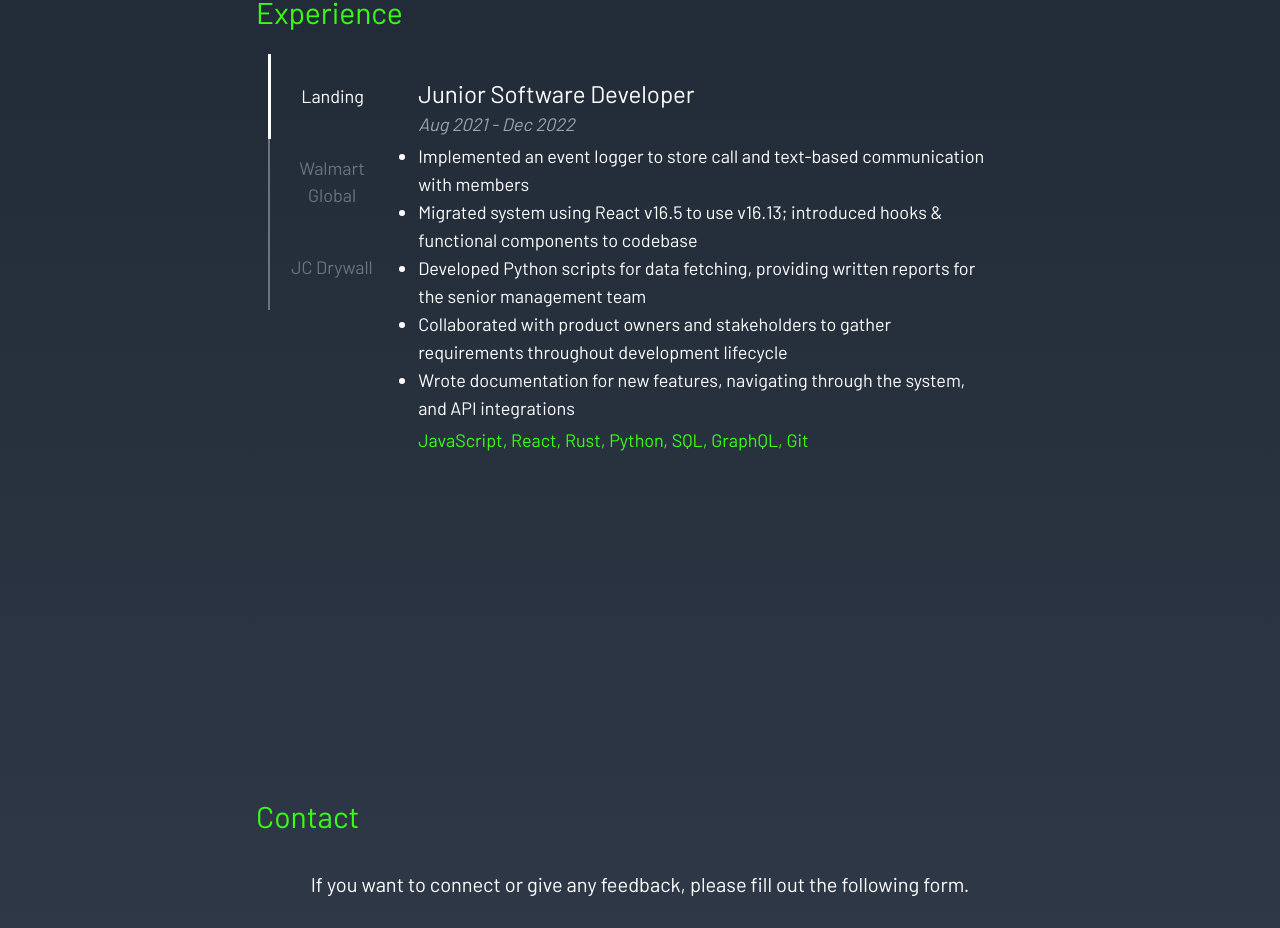
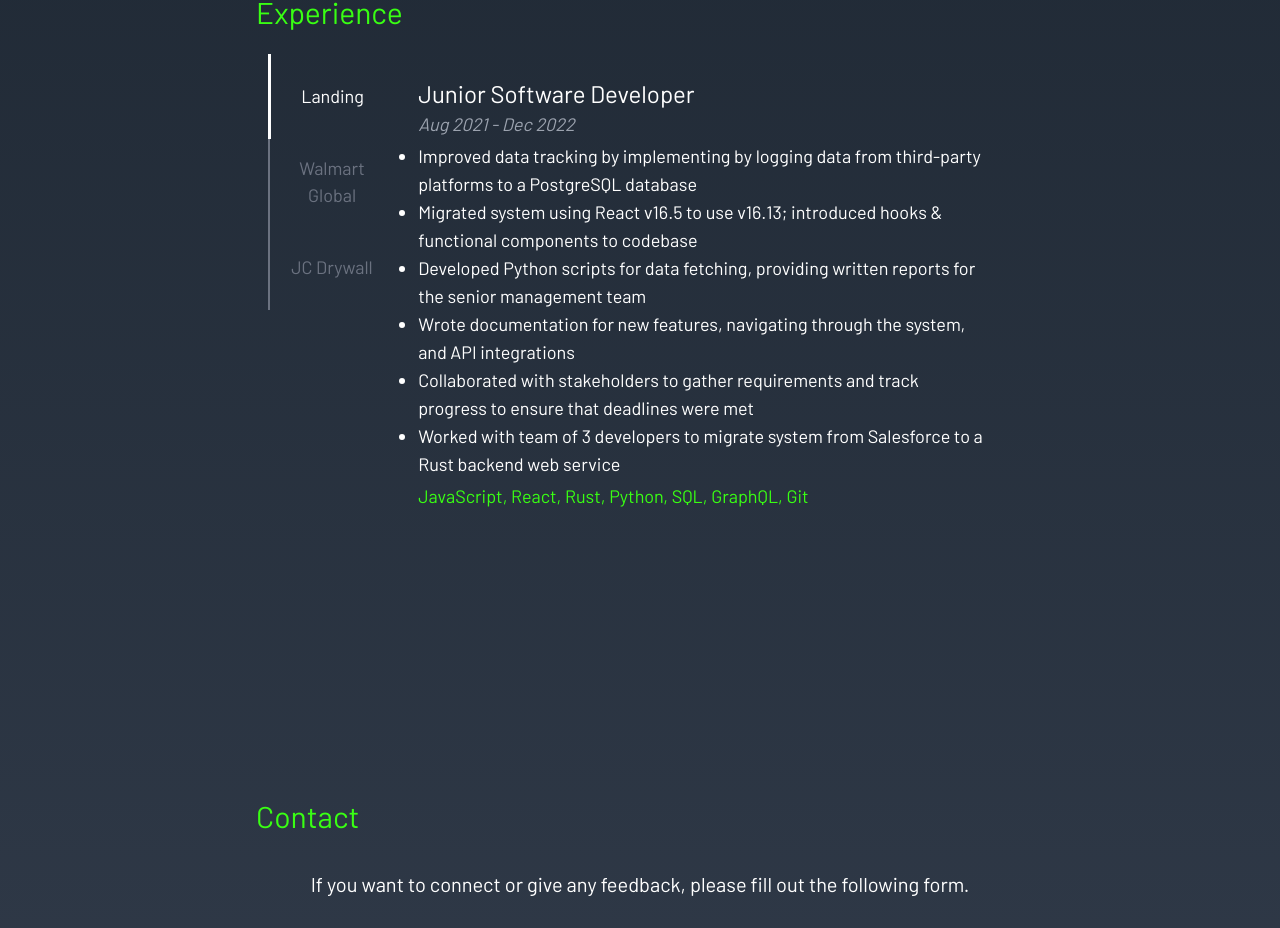
Before and after one commit to armando-valencia/personal-website, a React (Vite) app: page / in a window 1280 px wide. Shown: the part 2310-3238 px from the top of the page. Built offline with nearby package versions, Linux system fonts and the light colour scheme.

Commit message:
Update experience content

```diff
--- a/src/components/Experience.jsx
+++ b/src/components/Experience.jsx
@@ -7,11 +7,12 @@ const jobsData = [
         title: "Junior Software Developer",
         dates: "Aug 2021 - Dec 2022",
         desc: [
-            "Implemented an event logger to store call and text-based communication with members",
+            "Improved data tracking by implementing by logging data from third-party platforms to a PostgreSQL database",
             "Migrated system using React v16.5 to use v16.13; introduced hooks & functional components to codebase",
             "Developed Python scripts for data fetching, providing written reports for the senior management team",
-            "Collaborated with product owners and stakeholders to gather requirements throughout development lifecycle",
             "Wrote documentation for new features, navigating through the system, and API integrations",
+            "Collaborated with stakeholders to gather requirements and track progress to ensure that deadlines were met",
+            "Worked with team of 3 developers to migrate system from Salesforce to a Rust backend web service",
         ],
         skills: "JavaScript, React, Rust, Python, SQL, GraphQL, Git",
     },
@@ -20,8 +21,8 @@ const jobsData = [
         title: "Software Developer Intern",
         dates: "Jan 2021 - May 2021",
         desc: [
-            "Designed and developed an engaging UI/UX for a responsive single-page application created with React",
-            "Leveraged Asana to organize and manage tasks, tracking priority and progress in order to meet timely deadlines",
+            "Designed and developed UI/UX for a responsive single-page application created with React",
+            "Leveraged Asana to organize and manage tasks, tracking priority and progress in order to meet deadlines",
             "Utilized GitHub for version control to track, review, and update codebase",
             "Documented the codebase for future developers to maintain",
         ],
@@ -33,10 +34,9 @@ const jobsData = [
         dates: "Dec 2020 - Mar 2022",
         desc: [
             "Led the development and deployment of responsive, static web pages using Bootstrap and React",
-            "Designed modern UI/UX wireframes for desktop and mobile devices",
+            "Designed UI/UX wireframes for desktop and mobile devices",
             "Improved company's web engagement, boosting website traffic and resulting in new leads",
-            "Maintained regular communication with clients to resolve concerns or ask questions",
-            "Resolved issues issues arising from dependency and library updates to maintain optimal website performance",
+            "Resolved issues arising from dependency and library updates to maintain optimal website performance",
         ],
         skills: "React, Bootstrap, JavaScript, HTML, CSS",
     },
```
